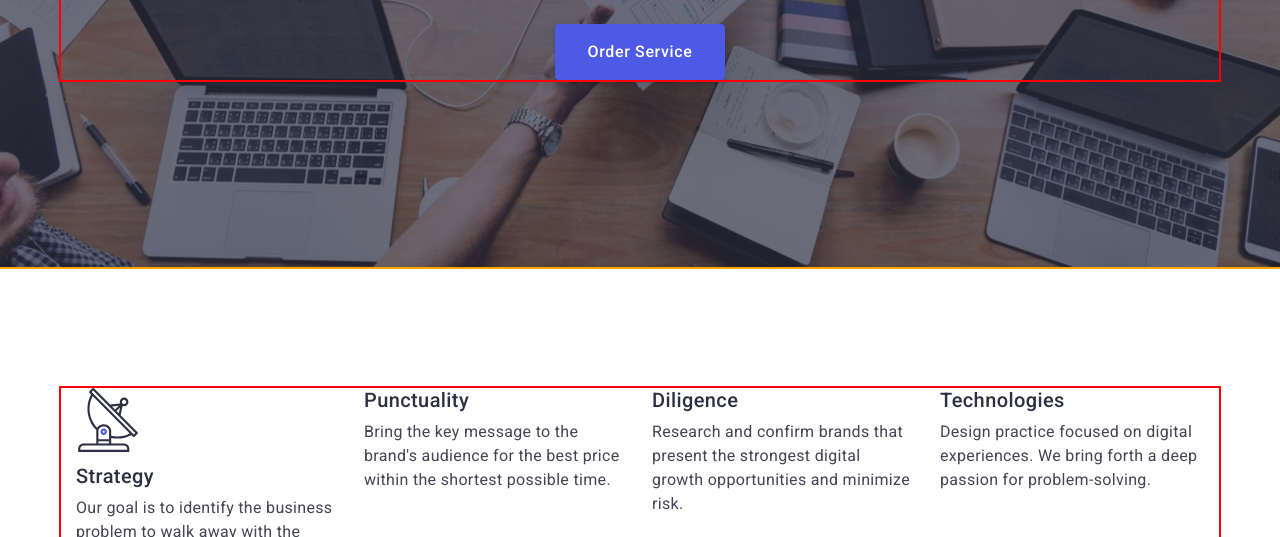
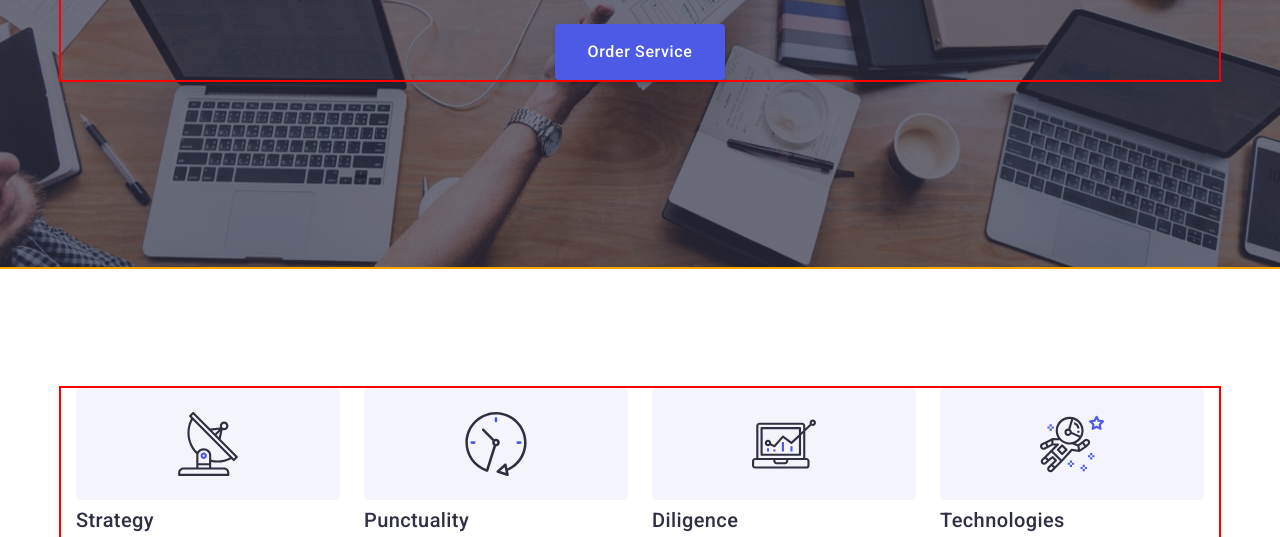
Before and after one commit to DevMasterX/goit-markup-hw-04, a plain HTML site: page index.html in a window 1280 px wide. Shown: the part 405-942 px from the top of the page. Drawn offline with nearby package versions, Linux system fonts and the light colour scheme.

Commit message:
features

```diff
--- a/css/styles.css
+++ b/css/styles.css
@@ -261,7 +261,13 @@ img {
   flex-basis: calc((100% - 3 * 24px) / 4);
 }
 .features-icon-container {
+  display: flex;
+  justify-content: center;
   margin-bottom: 8px;
+  padding-top: 24px;
+  padding-bottom: 24px;
+  background-color: #f4f4fd;
+  border-radius: 4px;
 }
 .features-icon {
   width: 64px;
--- a/index.html
+++ b/index.html
@@ -72,6 +72,8 @@
 
        </div>
       </section>
+
+      <!-------------------------- FEATURES -->
       <section class="features section">
         <div class="container">
           <h2 class="visually-hidden" >Features</h2>
@@ -89,6 +91,11 @@
               </p>
             </li>
             <li class="features-item">
+              <div class="features-icon-container">
+              <svg class="features-icon">
+                <use href="./images/icons.svg#icon-clock"></use>
+              </svg>
+              </div>
               <h3 class="list-title">Punctuality</h3>
               <p class="list-text">
                 Bring the key message to the brand's audience for the best price
@@ -96,6 +103,11 @@
               </p>
             </li>
             <li class="features-item">
+              <div class="features-icon-container">
+              <svg class="features-icon">
+                <use href="./images/icons.svg#icon-diagram"></use>
+              </svg>
+              </div>
               <h3 class="list-title">Diligence</h3>
               <p class="list-text">
                 Research and confirm brands that present the strongest digital
@@ -103,6 +115,11 @@
               </p>
             </li>
             <li class="features-item">
+               <div class="features-icon-container">
+              <svg class="features-icon">
+                <use href="./images/icons.svg#icon-astronaut"></use>
+              </svg>
+              </div>
 
               <h3 class="list-title">Technologies</h3>
               <p class="list-text">
@@ -124,7 +141,7 @@
           </ul>
         </div class="container">
       </section>
-      <!-- -------------------------------TEAM -->
+      <!--------------------------------TEAM -->
       <section class="team section">
         <div class="container">
           <h2 class="section-heading">Our Team</h2>
```
